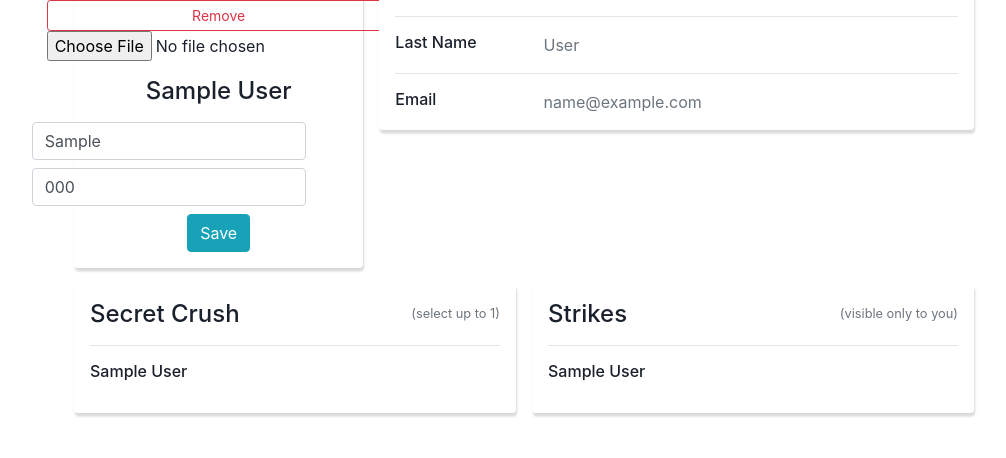
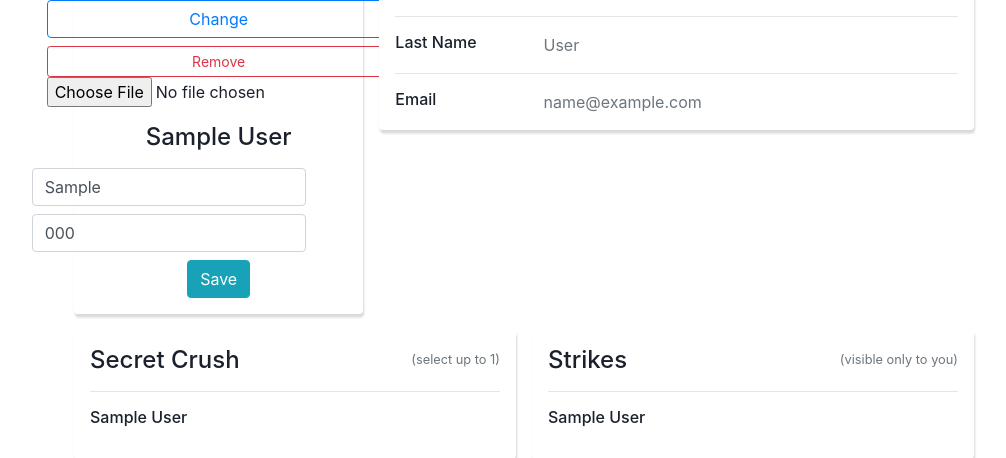
Before and after one commit to koquinlan/lunchTag, a Django app: page /account/edit_profile in a window 1280 px wide. Shown: the part 154-612 px from the top of the page, without its empty margins (116-1122 px from the left). Run offline with Django 3.2, Linux system fonts and the light colour scheme; a user stored in the database is signed in; tables that the repository leaves empty hold one stand-in row (values such as "Sample post"); some libraries are stand-ins or nearby versions.

Commit message:
Styling the profile edit page

```diff
--- a/core/templates/core/edit_profile.html
+++ b/core/templates/core/edit_profile.html
@@ -18,11 +18,19 @@
             <div class="card-body">
             <div class="d-flex flex-column">
                 {% if user_profile.image is not None %}
-                <img src="{{ user_profile.image.url }}" alt="Admin" class="rounded-circle" width="150">
-                <a class="btn btn-outline-danger btn-sm" href="edit_profile/remove_avatar">Remove</a>
+                    <img src="{{ user_profile.image.url }}" alt="Admin" class="rounded-circle" width="150">
+                    <label for="{{ profile_form.image.id_for_label }}" class="btn btn-outline-primary">
+                        Change<input type="file" style="display: none;" name="{{ profile_form.image.html_name }}" accept="image/*" id="id_image">
+                    </label>
+                    <a class="btn btn-outline-danger btn-sm" href="edit_profile/remove_avatar">Remove</a>
                 {% else %}
-                <img src="{% static 'default.png' %}" alt="Admin" class="rounded-circle" width="150">
+                    <img src="{% static 'default.png' %}" alt="Admin" class="rounded-circle" width="150">
+                    <label for="{{ profile_form.image.id_for_label }}" class="btn btn-outline-primary">
+                        Upload<input type="file" style="display: none;" name="{{ profile_form.image.html_name }}" accept="image/*" id="id_image">
+                    </label>
                 {% endif %}
+
+
                 {{ profile_form.image }}
                 <div class="mt-3">
                     <h4 class="mb-3">{{ user.first_name }} {{ user.last_name }}</h4>
```
